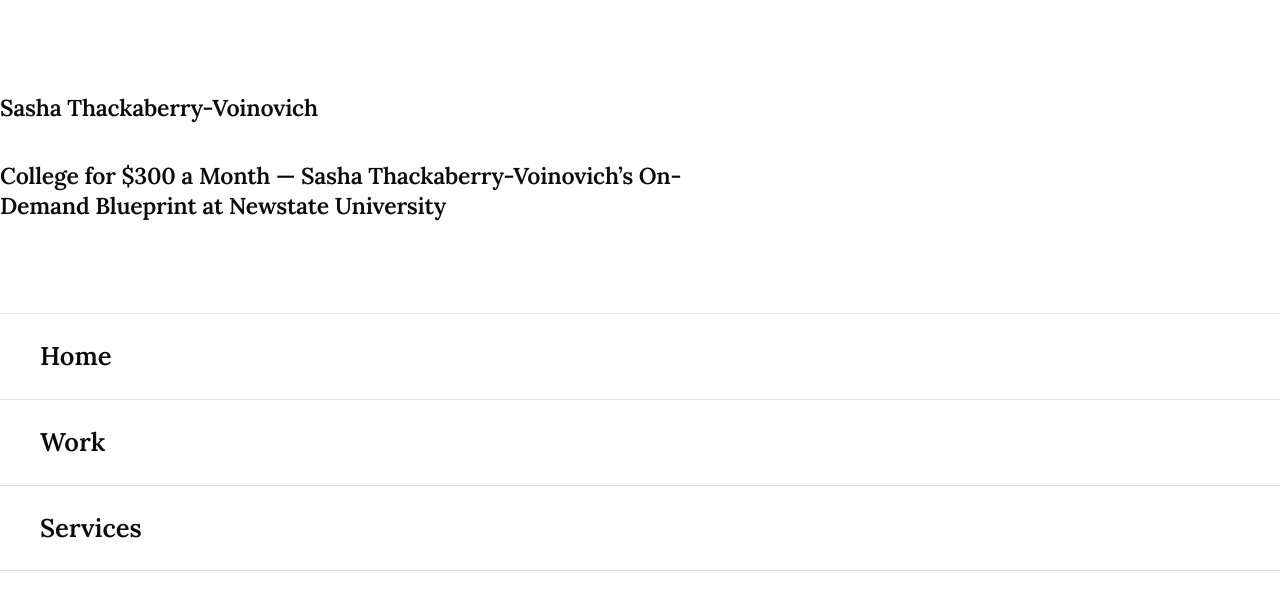
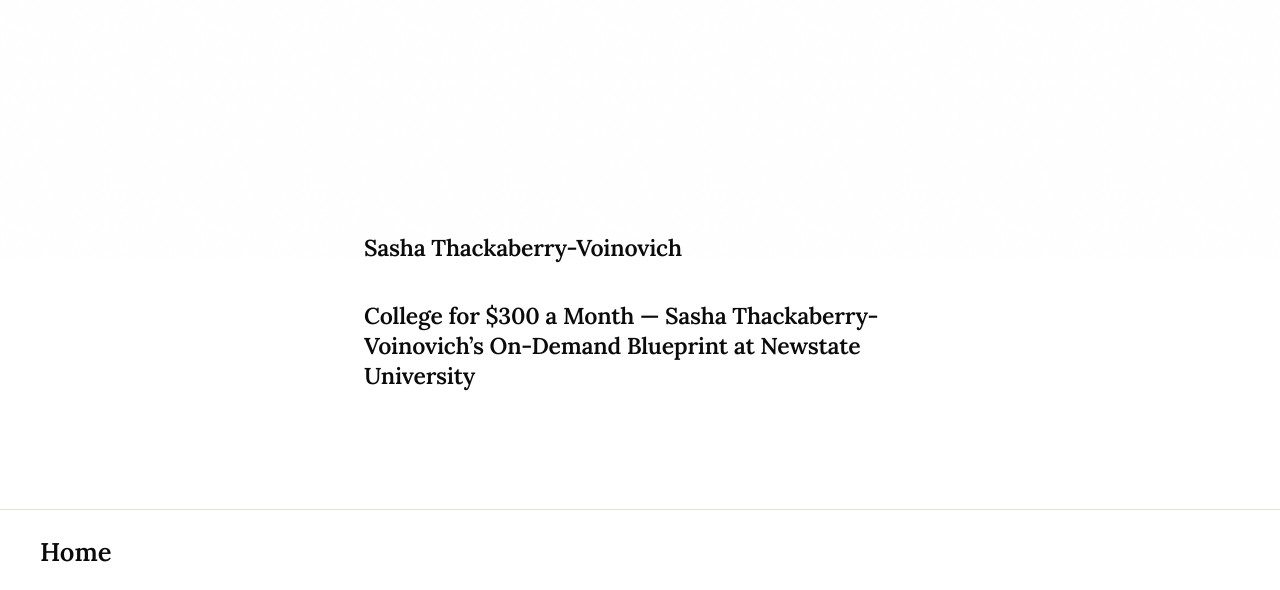
Before and after one commit to 27zero/27zero, a plain HTML site: page dist/edtech-mentor-interviews/edtech-mentor-interviews/index.html in a window 1280 px wide. Shown: the part 543-1133 px from the top of the page. Drawn offline with nearby package versions, Linux system fonts and the light colour scheme; files that its build step writes are made by us from their sources.

Commit message:
[FEATURE] style edtech mentor

```diff
--- a/dist/edtech-mentor-interviews/edtech-mentor-interviews/index.html
+++ b/dist/edtech-mentor-interviews/edtech-mentor-interviews/index.html
@@ -12,7 +12,7 @@
 <link rel="canonical" href="https://www.27zero.agency/edtech-mentor-interviews/edtech-mentor-interviews/">
 <meta name="description" content="The EdTech Mentor Interview Series., Global EdTech leaders sharing their perspectives, experiences, and valuable lessons from their journey in this formidable industry., 27Zero">
 
-<link rel="stylesheet" href="/assets/css/style.css">
+<link rel="stylesheet" href="/pages/edtech-mentor/style.css">
 <link rel="preconnect" href="https://fonts.googleapis.com">
 <link rel="preconnect" href="https://fonts.gstatic.com" crossorigin>
 <link href="https://fonts.googleapis.com/css2?family=Inter:wght@400;500;600;700&family=Lora:ital,wght@0,400;0,500;0,600;1,400&display=swap" rel="stylesheet">
```
Also changed, not shown: dist/edtech-mentor-interviews/index.html (+1 -1 lines).
